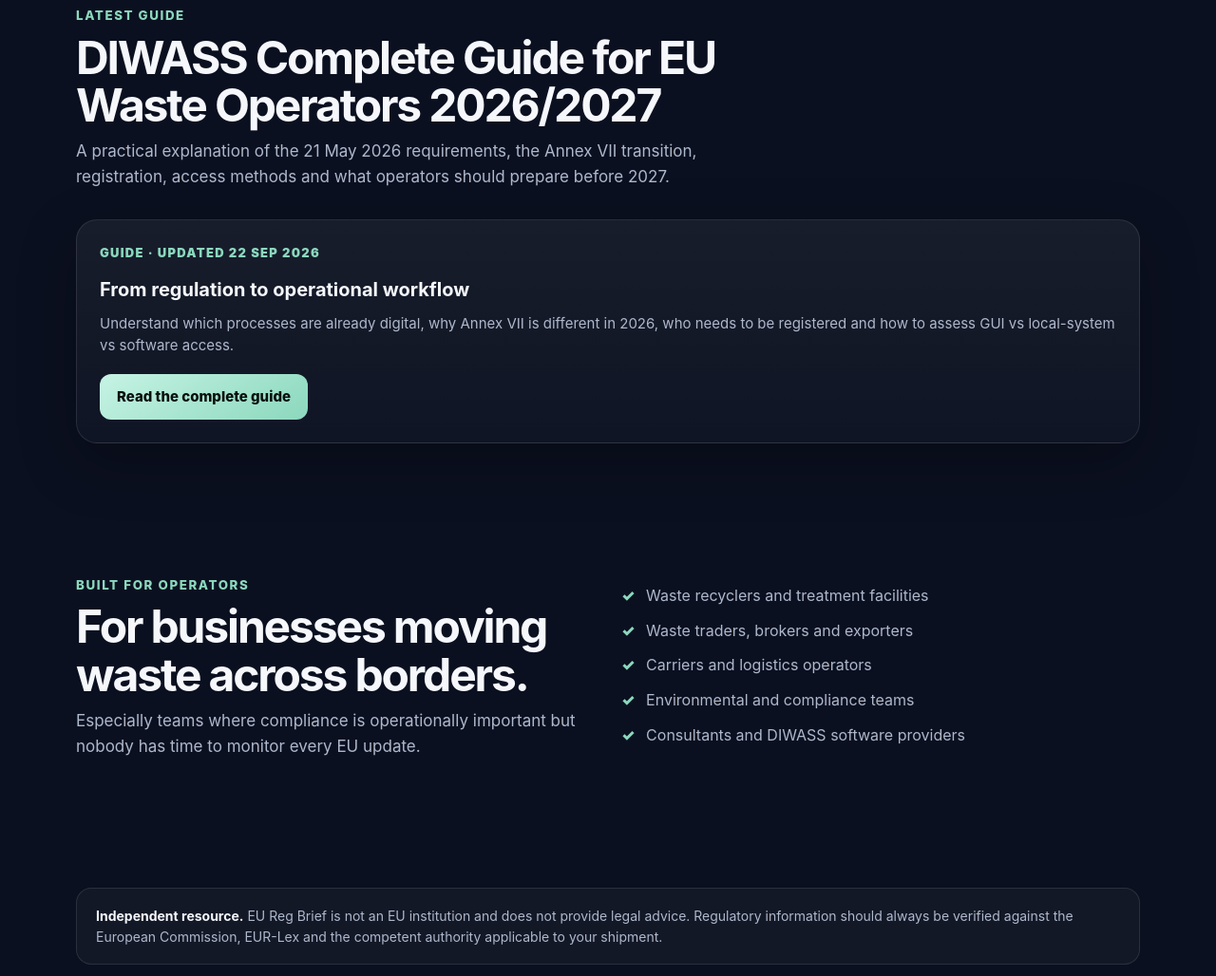
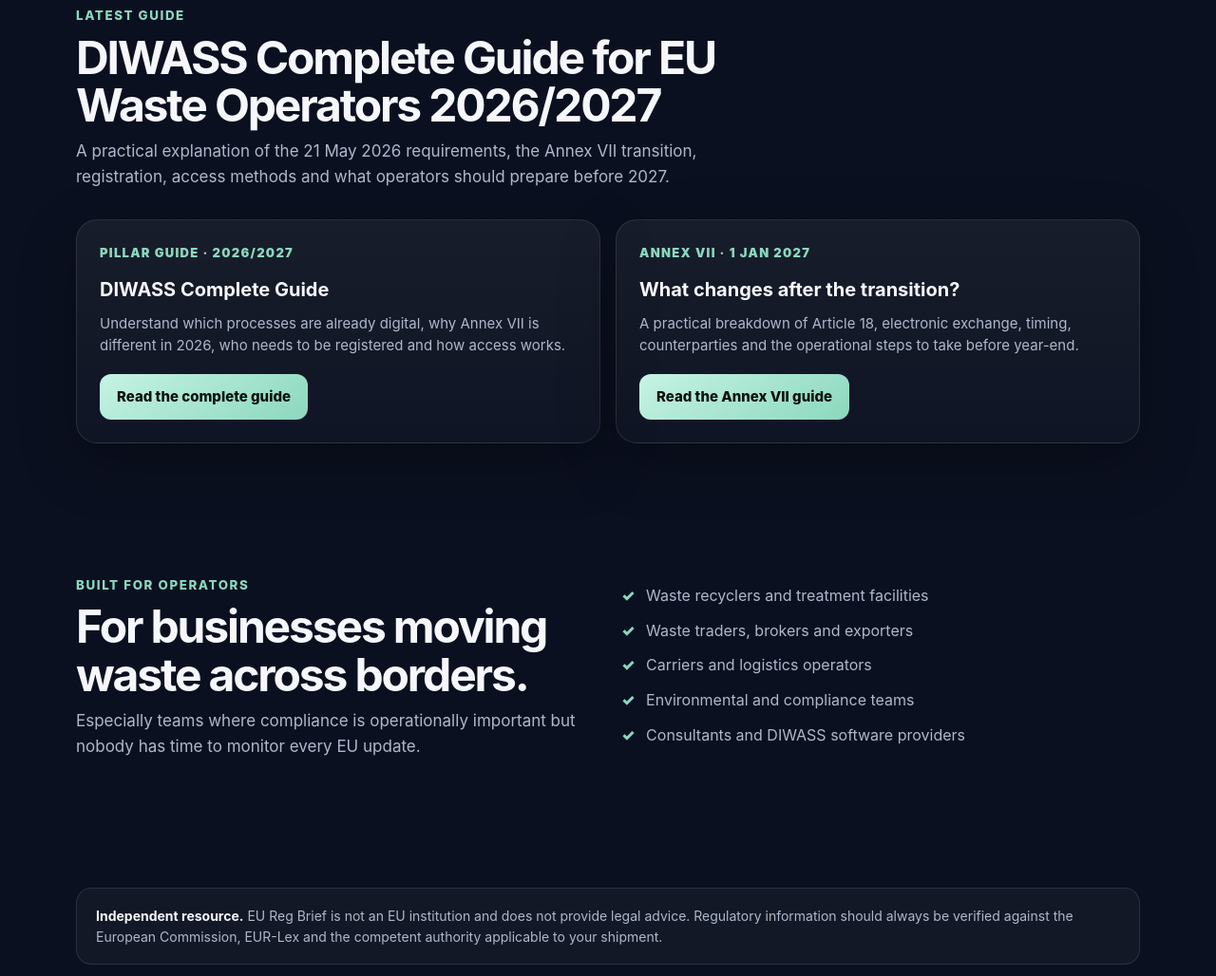
Before and after one commit to marccalbet23/euregbrief, a website: page index.html in a window 1280 px wide. Shown: the part 1924-2952 px from the top of the page at 95% size. Drawn offline with Linux system fonts and the light colour scheme.

Commit message:
Add Annex VII guide to homepage

```diff
--- a/index.html
+++ b/index.html
@@ -323,11 +323,19 @@
           <h2>DIWASS Complete Guide for EU Waste Operators 2026/2027</h2>
           <p>A practical explanation of the 21 May 2026 requirements, the Annex VII transition, registration, access methods and what operators should prepare before 2027.</p>
         </div>
-        <div class="card feature">
-          <div class="num">GUIDE · UPDATED 22 SEP 2026</div>
-          <h3>From regulation to operational workflow</h3>
-          <p>Understand which processes are already digital, why Annex VII is different in 2026, who needs to be registered and how to assess GUI vs local-system vs software access.</p>
-          <p style="margin-top:18px"><a class="button" href="/guides/diwass-complete-guide-2026-2027.html">Read the complete guide</a></p>
+        <div class="grid-3" style="grid-template-columns:repeat(2,1fr)">
+          <div class="card feature">
+            <div class="num">PILLAR GUIDE · 2026/2027</div>
+            <h3>DIWASS Complete Guide</h3>
+            <p>Understand which processes are already digital, why Annex VII is different in 2026, who needs to be registered and how access works.</p>
+            <p style="margin-top:18px"><a class="button" href="/guides/diwass-complete-guide-2026-2027.html">Read the complete guide</a></p>
+          </div>
+          <div class="card feature">
+            <div class="num">ANNEX VII · 1 JAN 2027</div>
+            <h3>What changes after the transition?</h3>
+            <p>A practical breakdown of Article 18, electronic exchange, timing, counterparties and the operational steps to take before year-end.</p>
+            <p style="margin-top:18px"><a class="button" href="/guides/diwass-annex-vii-2027.html">Read the Annex VII guide</a></p>
+          </div>
         </div>
       </div>
     </section>
```
